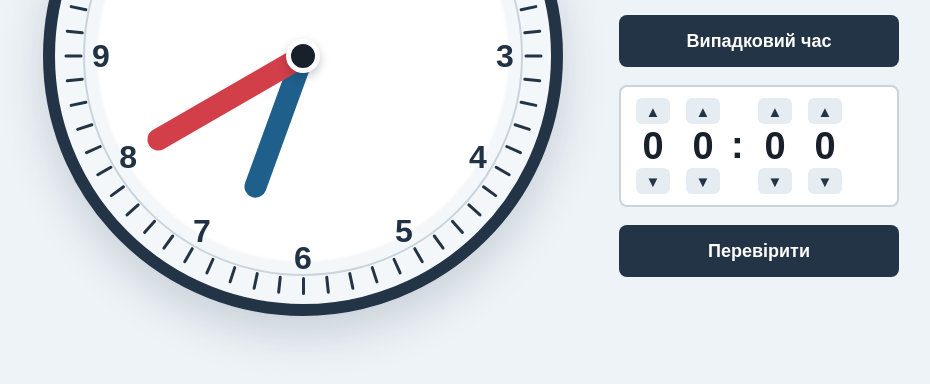
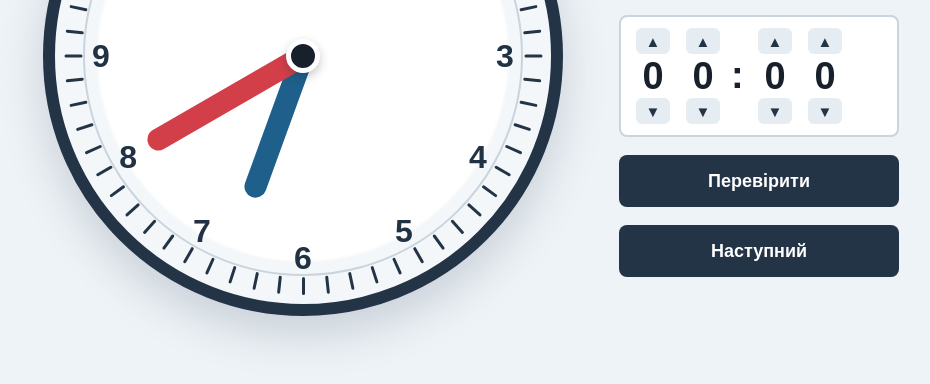
Before and after one commit to bsoBerra/learning-challenges, a website: page index.html in a window 1280 px wide. Shown: the part 344-728 px from the top of the page, without its empty margins (147-1077 px from the left). Drawn offline with Linux system fonts and the light colour scheme.

Commit message:
Reorder answer controls

```diff
--- a/index.html
+++ b/index.html
@@ -39,7 +39,6 @@
           <span class="score-label">Рахунок</span>
           <span class="score-value" id="scoreValue">0</span>
         </div>
-        <button class="show-button" id="randomTimeButton" type="button">Випадковий час</button>
         <div class="answer-time" aria-label="Поле для вказання часу">
           <div class="answer-digit-control">
             <button class="digit-button" type="button" data-answer-step="hourTens" data-direction="1" aria-label="Збільшити десятки годин">▲</button>
@@ -65,6 +64,7 @@
           <output class="answer-result hidden" id="answerResult" aria-live="polite"></output>
         </div>
         <button class="show-button" id="showTimeButton" type="button">Перевірити</button>
+        <button class="show-button" id="randomTimeButton" type="button">Наступний</button>
         <output class="digital-time hidden" id="digitalTime" aria-live="polite"></output>
       </aside>
     </main>
```
